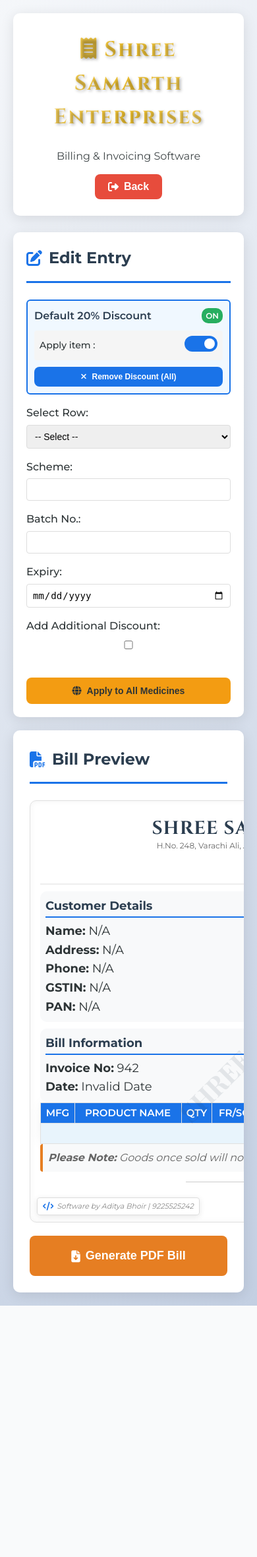
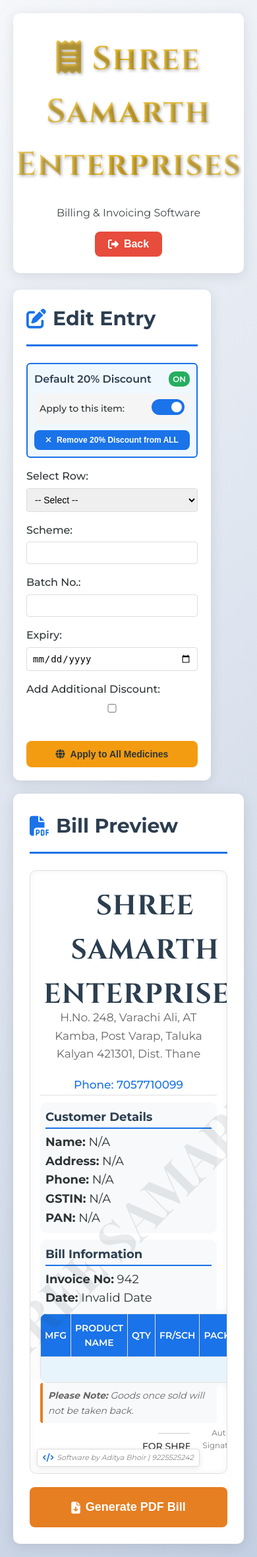
Before and after one commit to aditya3767/PHARMA-BILLING, a Flask app: page /invoice_pdf in a window 390 px wide. Shown: the whole page at 66% size. Before the commit the page ends 1979 px from the top, so only its background shows below. Run offline with Flask 3, Linux system fonts and the light colour scheme; the visitor is signed in with stand-in values (Sample User, id 1); some libraries are stand-ins or nearby versions.

Commit message:
latest commit

```diff
--- a/templates/invoice_pdf.html
+++ b/templates/invoice_pdf.html
@@ -2,7 +2,7 @@
 <html lang="en">
 <head>
     <meta charset="UTF-8">
-    <meta name="viewport" content="width=device-width, initial-scale=1.0, user-scalable=yes">
+    <meta name="viewport" content="width=device-width, initial-scale=1.0">
     <title>Shree Samarth Enterprises - Invoice</title>
     <script src="https://cdnjs.cloudflare.com/ajax/libs/jspdf/2.5.1/jspdf.umd.min.js"></script>
     <script src="https://cdnjs.cloudflare.com/ajax/libs/html2canvas/1.4.1/html2canvas.min.js"></script>
@@ -39,7 +39,7 @@
         }
 
         .container {
-            max-width: 1400px;
+            max-width: 1200px;
             margin: 0 auto;
             display: flex;
             flex-direction: column;
@@ -58,7 +58,6 @@
             display: flex;
             justify-content: space-between;
             align-items: center;
-            flex-wrap: wrap;
         }
 
         header::before {
@@ -125,30 +124,26 @@
         .content-row {
             display: flex;
             gap: 20px;
-            align-items: flex-start;
-            flex-wrap: wrap;
+            align-items: stretch;
         }
 
         .edit-frame {
-            width: 280px;
+            width: 300px;
             background: white;
             padding: 20px;
             border-radius: var(--radius);
             box-shadow: var(--shadow);
-            position: sticky;
-            top: 20px;
+            align-self: flex-start;
         }
 
         .preview-section {
             flex: 1;
-            min-width: 0;
             background: white;
             padding: 25px;
             border-radius: var(--radius);
             box-shadow: var(--shadow);
             display: flex;
             flex-direction: column;
-            overflow-x: auto;
         }
 
         .section-title {
@@ -161,7 +156,6 @@
             display: flex;
             align-items: center;
             gap: 10px;
-            flex-wrap: wrap;
         }
 
         .section-title i {
@@ -223,7 +217,6 @@
             justify-content: center;
             gap: 15px;
             margin-top: 20px;
-            flex-wrap: wrap;
         }
 
         .toggle-container {
@@ -301,8 +294,6 @@
             justify-content: space-between;
             font-weight: 600;
             color: var(--primary);
-            flex-wrap: wrap;
-            gap: 10px;
         }
 
         .default-discount-label .status {
@@ -356,43 +347,10 @@
             border: 1px solid #e0e0e0;
             border-radius: var(--radius);
             flex: 1;
-            overflow-x: auto;
+            overflow: auto;
             box-shadow: inset 0 0 10px rgba(0, 0, 0, 0.05);
             position: relative;
-            min-height: 600px;
-        }
-
-        /* Desktop view - fixed width for bill preview */
-        @media (min-width: 992px) {
-            #bill-preview {
-                min-width: 900px;
-            }
-        }
-
-        /* Mobile view adjustments */
-        @media (max-width: 991px) {
-            .edit-frame {
-                width: 100%;
-                position: static;
-            }
-
-            .preview-section {
-                width: 100%;
-                overflow-x: auto;
-            }
-
-            #bill-preview {
-                min-width: 850px;
-                overflow-x: auto;
-            }
-
-            .app-title {
-                font-size: 32px;
-            }
-
-            .section-title {
-                font-size: 24px;
-            }
+            min-height: 800px;
         }
 
         #bill-preview .company-header {
@@ -430,8 +388,6 @@
             font-size: 17px;
             color: var(--secondary);
             font-weight: 500;
-            flex-wrap: wrap;
-            gap: 10px;
         }
 
         #bill-preview .bill-details {
@@ -448,7 +404,6 @@
             border-radius: var(--radius);
             background: #f8f9fa;
             font-size: 18px;
-            min-width: 200px;
         }
 
         #bill-preview .detail-title {
@@ -466,35 +421,16 @@
             margin: -9.5px 0;
             box-shadow: 0 0 20px rgba(0, 0, 0, 0.05);
             border-radius: var(--radius);
-            overflow-x: auto;
-            display: table;
-            min-width: 800px;
+            overflow: hidden;
         }
 
         #bill-preview th, #bill-preview td {
-            padding: 4px 6px;
+            padding: 8px 6px;
             text-align: center;
             border: 1px solid #e0e0e0;
-            font-size: 19px;
-            min-height: 24px;
+            font-size: 16px;
+            min-height: 32px;
             line-height: 22px;
-            white-space: nowrap;
-        }
-
-        /* Allow product name to wrap on mobile if needed */
-        @media (max-width: 768px) {
-            #bill-preview th, #bill-preview td {
-                white-space: normal;
-                word-break: break-word;
-                font-size: 16px;
-                padding: 4px 4px;
-            }
-            #bill-preview .company-name {
-                font-size: 28px;
-            }
-            #bill-preview .company-address {
-                font-size: 12px;
-            }
         }
 
         #bill-preview th {
@@ -502,7 +438,8 @@
             color: white;
             font-weight: 600;
             text-transform: uppercase;
-            font-size: 15px;
+            font-size: 14px;
+            padding: 10px 6px;
         }
 
         #bill-preview tr:nth-child(even) {
@@ -527,7 +464,7 @@
             background: #f8f9fa;
             border-left: 4px solid var(--accent);
             border-radius: 4px;
-            font-size: 16px;
+            font-size: 14px;
         }
 
         #bill-preview .signature-area {
@@ -632,7 +569,6 @@
                 flex-direction: column;
                 gap: 20px;
                 padding-right: 0;
-                padding-left: 0;
             }
 
             .signature-box {
@@ -653,12 +589,6 @@
             header {
                 flex-direction: column;
                 gap: 15px;
-            }
-
-            .watermark {
-                font-size: 40px;
-                width: 300px;
-                margin-left: -150px;
             }
         }
     </style>
@@ -685,14 +615,14 @@
                         <span id="default-discount-status" class="status">ON</span>
                     </div>
                     <div class="toggle-container">
-                        <span class="toggle-label">Apply item :</span>
+                        <span class="toggle-label">Apply to this item:</span>
                         <label class="switch">
                             <input type="checkbox" id="default-discount-toggle" checked onchange="toggleDefaultDiscount()">
                             <span class="slider"></span>
                         </label>
                     </div>
                     <button class="btn-small" onclick="removeDefaultDiscountFromAll()">
-                        <i class="fas fa-times"></i> Remove Discount (All)
+                        <i class="fas fa-times"></i> Remove 20% Discount from ALL
                     </button>
                 </div>
 
@@ -822,7 +752,7 @@
             items.forEach((item, index) => {
                 const opt = document.createElement('option');
                 opt.value = index;
-                opt.textContent = `${index + 1} - ${item.name}`;
+                opt.textContent = `${index + 1} - ${item.name} (${item.size})`;
                 select.appendChild(opt);
             });
         }
@@ -861,7 +791,7 @@
             renderTable(formattedDate);
         }
 
-        // NEW FUNCTION: Remove default 20% discount from ALL medicines
+        // FIXED: Remove default 20% discount from ALL medicines
         function removeDefaultDiscountFromAll() {
             if (items.length === 0) {
                 alert('No medicines in the bill.');
@@ -886,16 +816,22 @@
                 });
                 renderTable(formattedDate);
 
-                // Update the toggle button status if the current selected row is affected
+                // FIXED: Update the toggle button status for ALL rows
                 const select = document.getElementById('row-select');
-                const index = select.value;
-                if (index !== '') {
+                const currentIndex = select.value;
+
+                // If there's a selected row, update its toggle display
+                if (currentIndex !== '') {
                     const toggle = document.getElementById('default-discount-toggle');
                     const status = document.getElementById('default-discount-status');
                     toggle.checked = false;
                     status.textContent = 'OFF';
                     status.classList.add('off');
                 }
+
+                // Also update the status display for any other UI elements that might show discount status
+                document.getElementById('default-discount-status').textContent = 'OFF';
+                document.getElementById('default-discount-status').classList.add('off');
 
                 alert(`✅ Successfully removed 20% default discount from all ${items.length} medicines!`);
             }
@@ -1047,13 +983,6 @@
             let productsHTML = '';
             let total = 0;
 
-            let blankRows = 0;
-            if (items.length === 1) blankRows = 4;
-            else if (items.length === 2) blankRows = 3;
-            else if (items.length === 3) blankRows = 2;
-            else if (items.length === 4) blankRows = 1;
-            else blankRows = 0;
-
             items.forEach(item => {
                 const expiryDate = item.expiry ? new Date(item.expiry).toLocaleDateString('en-IN', {
                     month: '2-digit',
@@ -1062,8 +991,6 @@
                 const schemeDisplay = item.scheme === '' ? '' : (item.scheme > 0 ? '+' + item.scheme : item.scheme);
 
                 // ONLY show additional discount in DIS% column (default 20% is invisible)
-                // CRITICAL FIX: displayDiscountPercent is already set in calculateRateAndAmount
-                // When default discount is removed, additional discount may be 0, so show empty string
                 const discountDisplay = (item.displayDiscountPercent > 0) ? item.displayDiscountPercent.toFixed(1) + '%' : '';
 
                 const amount = item.amount;
@@ -1085,14 +1012,6 @@
                     </tr>
                 `;
             });
-
-            for (let i = 0; i < blankRows; i++) {
-                productsHTML += `
-                    <tr class="blank-row">
-                        <td>&nbsp;</td><td>&nbsp;</td><td>&nbsp;</td><td>&nbsp;</td><td>&nbsp;</td><td>&nbsp;</td><td>&nbsp;</td><td>&nbsp;</td><td>&nbsp;</td><td>&nbsp;</td><td>&nbsp;</td>
-                    </tr>
-                `;
-            }
 
             const billPreview = document.getElementById('bill-preview');
             billPreview.innerHTML = `
@@ -1142,8 +1061,8 @@
                     <tbody>
                         ${productsHTML}
                         <tr class="total-row">
-                            <td colspan="10" style="text-align: right;">Total Amount:</td>
-                            <td>${formatCurrency(total)}</td>
+                            <td colspan="10" style="text-align: right; font-weight: 700;">Total Amount:</td>
+                            <td style="font-weight: 700;">${formatCurrency(total)}</td>
                         </tr>
                     </tbody>
                 </table>
@@ -1166,8 +1085,8 @@
             `;
         }
 
-        // Multi-page PDF with proper bottom alignment - no content overflow
-        function generatePDF() {
+        // FIXED: Multi-page PDF generation with proper pagination
+        async function generatePDF() {
             try {
                 const element = document.getElementById('bill-preview');
                 if (!element) {
@@ -1184,7 +1103,7 @@
                 }
 
                 const options = {
-                    scale: 3,
+                    scale: 2.5,
                     useCORS: true,
                     logging: false,
                     image: { type: 'jpeg', quality: 0.95 }
@@ -1204,35 +1123,40 @@
                 const folderPath = `shree_samarth_enterprises_bills/${today}`;
                 const filename = `${invoiceNo}_shree_samarth_enterprises.pdf`;
 
+                // Generate Original copy
                 marker.textContent = '(Original)';
-                html2canvas(element, options).then(canvas1 => {
+                const canvas1 = await html2canvas(element, options);
                 const imgData1 = canvas1.toDataURL('image/jpeg', 0.95);
                 const imgHeight1 = (canvas1.height * imgWidth) / canvas1.width;
+
+                let heightLeft1 = imgHeight1;
                 let position1 = 0;
 
                 pdf.addImage(imgData1, 'JPEG', 0, position1, imgWidth, imgHeight1, '', 'MEDIUM');
-                    let heightLeft1 = imgHeight1 - pageHeight;
+                heightLeft1 -= pageHeight;
 
-                    while (heightLeft1 > 0) {
-                        position1 = position1 - pageHeight;
+                while (heightLeft1 >= 0) {
+                    position1 = heightLeft1 - imgHeight1;
                     pdf.addPage();
                     pdf.addImage(imgData1, 'JPEG', 0, position1, imgWidth, imgHeight1, '', 'MEDIUM');
                     heightLeft1 -= pageHeight;
                 }
 
+                // Generate Duplicate copy
                 marker.textContent = '(Duplicate)';
-                    return html2canvas(element, options);
-                }).then(canvas2 => {
+                const canvas2 = await html2canvas(element, options);
                 const imgData2 = canvas2.toDataURL('image/jpeg', 0.95);
                 const imgHeight2 = (canvas2.height * imgWidth) / canvas2.width;
+
                 pdf.addPage();
+                let heightLeft2 = imgHeight2;
                 let position2 = 0;
 
                 pdf.addImage(imgData2, 'JPEG', 0, position2, imgWidth, imgHeight2, '', 'MEDIUM');
-                    let heightLeft2 = imgHeight2 - pageHeight;
+                heightLeft2 -= pageHeight;
 
-                    while (heightLeft2 > 0) {
-                        position2 = position2 - pageHeight;
+                while (heightLeft2 >= 0) {
+                    position2 = heightLeft2 - imgHeight2;
                     pdf.addPage();
                     pdf.addImage(imgData2, 'JPEG', 0, position2, imgWidth, imgHeight2, '', 'MEDIUM');
                     heightLeft2 -= pageHeight;
@@ -1292,10 +1216,7 @@
                 .finally(() => {
                     pdf.save(filename);
                 });
-                }).catch(error => {
-                    console.error("Error generating PDF:", error);
-                    alert("Failed to generate PDF. Please check the console for details.");
-                });
+
             } catch (error) {
                 console.error("Error in generatePDF:", error);
                 alert("An error occurred while generating the PDF.");
@@ -1341,7 +1262,6 @@
                 setTimeout(() => {
                     window.history.back();
                 }, 3000);
-
             }
         });
     </script>
```
Lines whose indentation alone changed are shown as unchanged.
